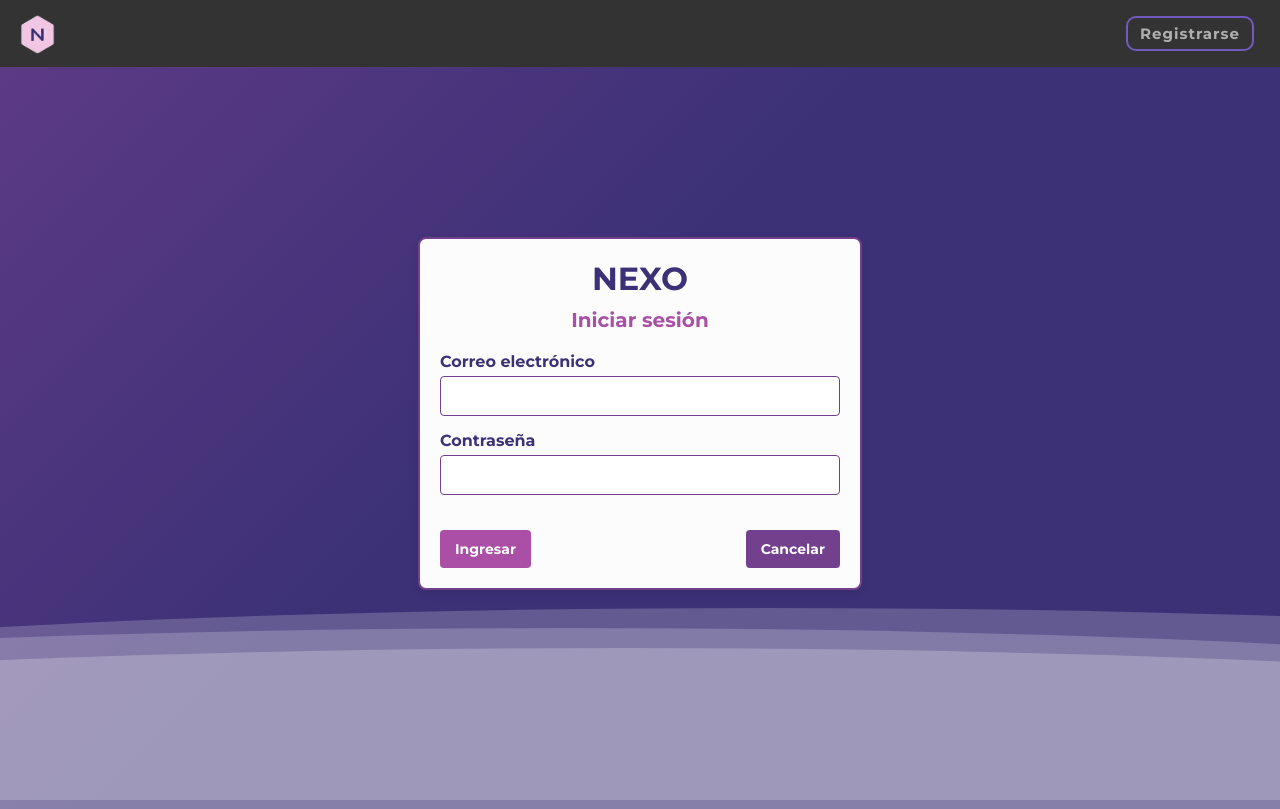
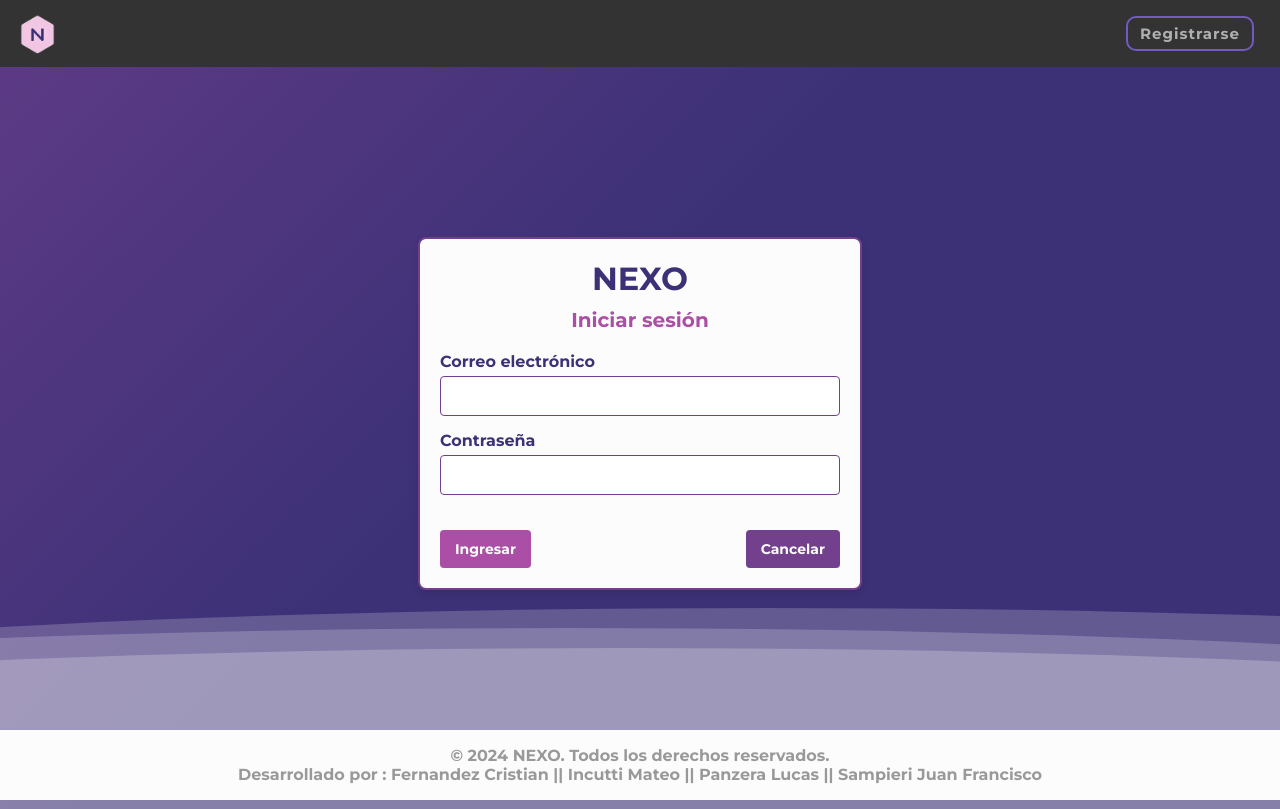
Before and after one commit to BilleteraVirtual/BilleteraVirtual-Front, an Angular app: page /login in a window 1280 px wide. Built offline with nearby package versions, Linux system fonts and the light colour scheme; no server answers.

Commit message:
Areglado de errores y agregue footer

```diff
--- a/src/app/app.component.html
+++ b/src/app/app.component.html
@@ -1,4 +1,5 @@
 <main>
     <app-nav-bar></app-nav-bar>
     <router-outlet></router-outlet>
+    <app-footer></app-footer>
 </main>
--- a/src/app/app.component.ts
+++ b/src/app/app.component.ts
@@ -3,6 +3,7 @@ import { RouterLink, RouterOutlet } from '@angular/router';
 import { HomeComponent } from './home/home.component';
 import {} from '@angular/common/http';
 import { NavBarComponent } from './nav-bar/nav-bar.component';
+import { FooterComponent } from './footer/footer.component';
 
 @Component({
   selector: 'app-root',
@@ -18,7 +19,8 @@ import { NavBarComponent } from './nav-bar/nav-bar.component';
 // Please refactor the code to add `provideHttpClient()` call to the provider list in the
 // application bootstrap logic and remove the `HttpClientModule` import from this component.
 
-    NavBarComponent
+    NavBarComponent,
+    FooterComponent
   ],
 })
 export class AppComponent {
--- /dev/null
+++ b/src/app/footer/footer.component.css
@@ -0,0 +1,18 @@
+
+footer {
+    background-color: #fcfcfc;
+    color: #333333;
+    text-align: center;
+    position: absolute;
+    width: 100%;
+    bottom: 0;
+    padding: 1em 0em 1em 0em;
+  }
+
+
+  #infoFooter p{
+
+  margin :0;
+
+
+  }
--- /dev/null
+++ b/src/app/footer/footer.component.html
@@ -0,0 +1,8 @@
+<footer>
+
+    <div id="infoFooter">
+        <p>© 2024 NEXO. Todos los derechos reservados.</p>
+        <p>Desarrollado por : Fernandez Cristian || Incutti Mateo || Panzera Lucas || Sampieri Juan Francisco </p>
+    </div>
+
+</footer>
--- a/src/app/landing-page/landing-page.component.css
+++ b/src/app/landing-page/landing-page.component.css
@@ -113,6 +113,9 @@ li {
   margin-top: 5rem;
   margin-bottom: 5rem; /* Incrementa el espacio entre #containerInfo y los cuadros */
   width: 90%; /* Ajusta el ancho máximo del contenedor */
+  background-color: #3333339d; /* Fondo transparente */
+  padding: 1em;
+  border-radius: 5px;
 }
 
 
--- a/src/app/landing-page/landing-page.component.html
+++ b/src/app/landing-page/landing-page.component.html
@@ -46,4 +46,5 @@
 
 </body>
 
+
 </html>
```
Also changed, not shown: src/app/footer/footer.component.ts (added, +12 -0 lines), 1 other file (tests, documents, lock files or other folders).
